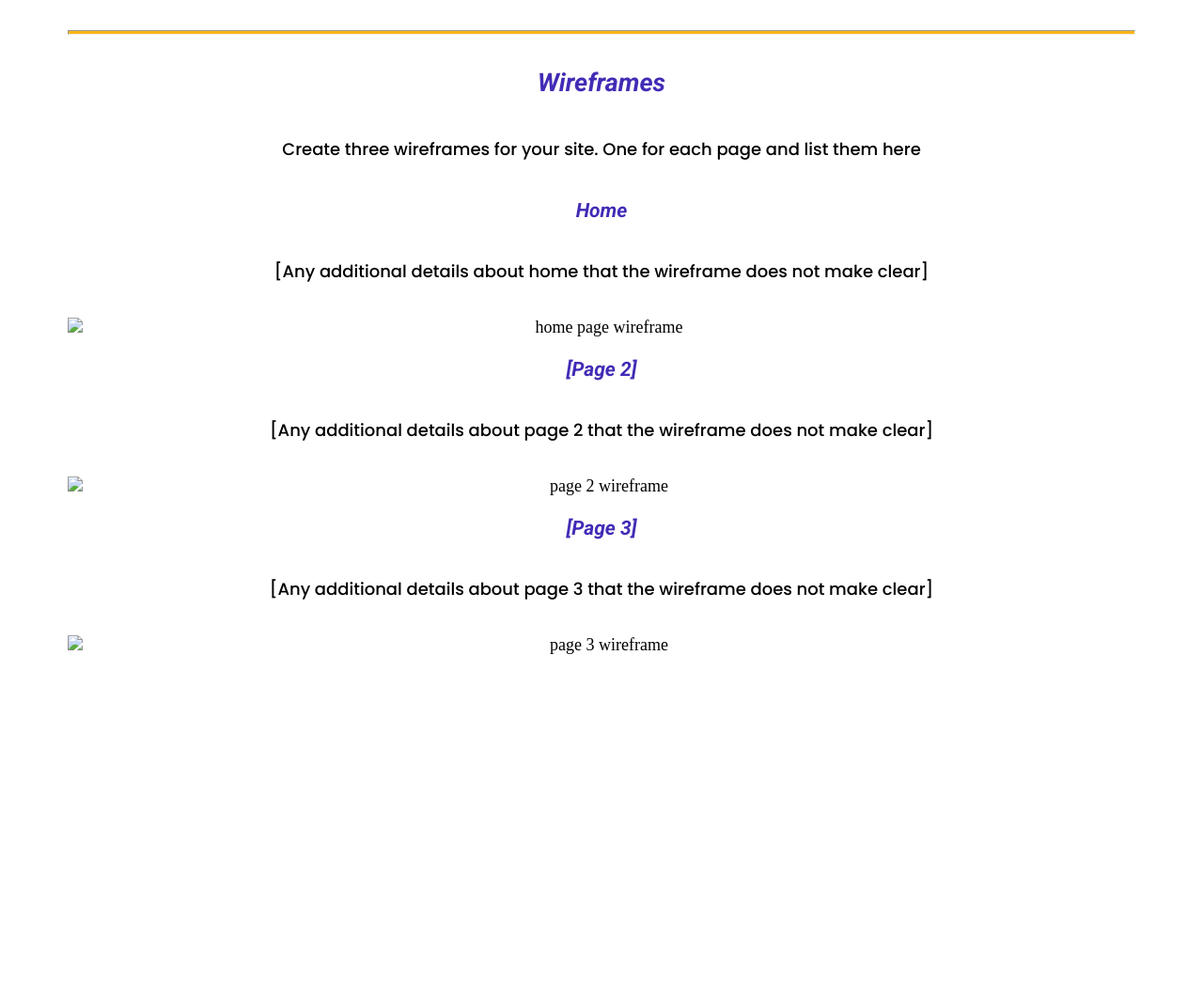
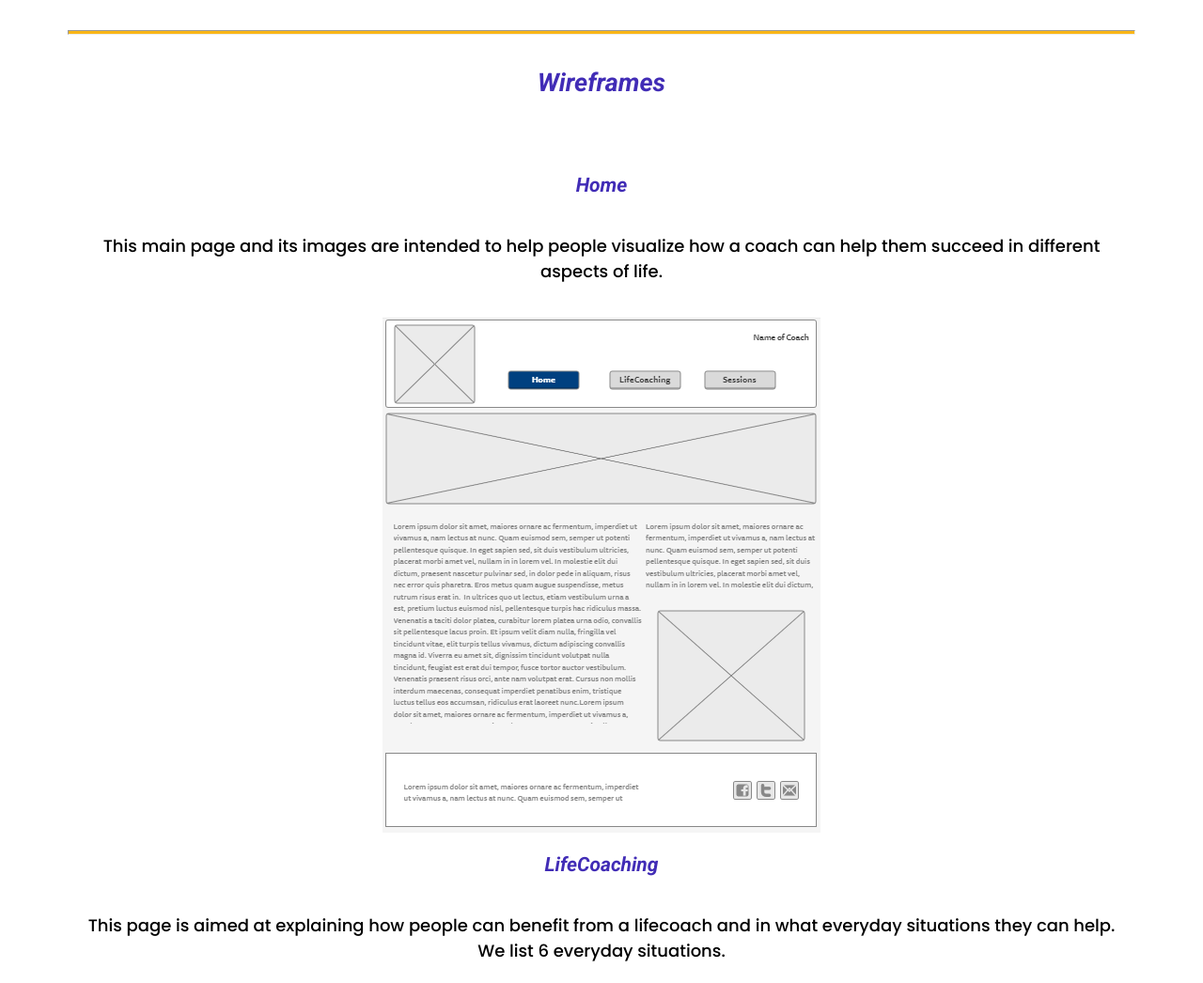
Before and after one commit to estebanspitale/wdd-130, a plain HTML site: page lifecoach/site-plan.html in a window 1280 px wide. Shown: the part 7388-8434 px from the top of the page at 94% size. Before the commit the page ends 8157 px from the top, so only its background shows below. Drawn offline with Linux system fonts and the light colour scheme.

Commit message:
3wireframes

```diff
--- a/lifecoach/site-plan.html
+++ b/lifecoach/site-plan.html
@@ -207,26 +207,19 @@ Social networks
       <h2>
         Wireframes
       </h2>
-      <p>
-        Create three wireframes for your site. One for each page and list them here</p>
+      <p></p>
 
       <h3>Home</h3>
-      <p>
-        [Any additional details about home that the wireframe does not make clear]
-      </p>
-      <img src="#" alt="home page wireframe">
+      <p>This main page and its images are intended to help people visualize how a coach can help them succeed in different aspects of life.</p>
+      <img src="images/wireframe_home.png" alt="home page wireframe">
 
-      <h3>[Page 2]</h3>
-      <p>
-        [Any additional details about page 2 that the wireframe does not make clear]
-      </p>
-      <img src="#" alt="page 2 wireframe">
+      <h3>LifeCoaching</h3>
+      <p>This page is aimed at explaining how people can benefit from a lifecoach and in what everyday situations they can help. We list 6 everyday situations.</p>
+      <img src="images/wireframe_lifecoaching.png" alt="LifeCoaching wireframe">
 
-      <h3>[Page 3]</h3>
-      <p>
-        [Any additional details about page 3 that the wireframe does not make clear]
-      </p>
-      <img src="#" alt="page 3 wireframe">
+      <h3>Sessions</h3>
+      <p>On this last page we explain the modality of the sessions accompanied by images that exemplify their naturalness.</p>
+      <img src="images/wireframe_sessions.png" alt="Sessions wireframe">
     </main>
   </body>
 
```
Also changed, not shown: lifecoach/images/wireframe_home.png (added), lifecoach/images/wireframe_lifecoaching.png (added), lifecoach/images/wireframe_sessions.png (added).
